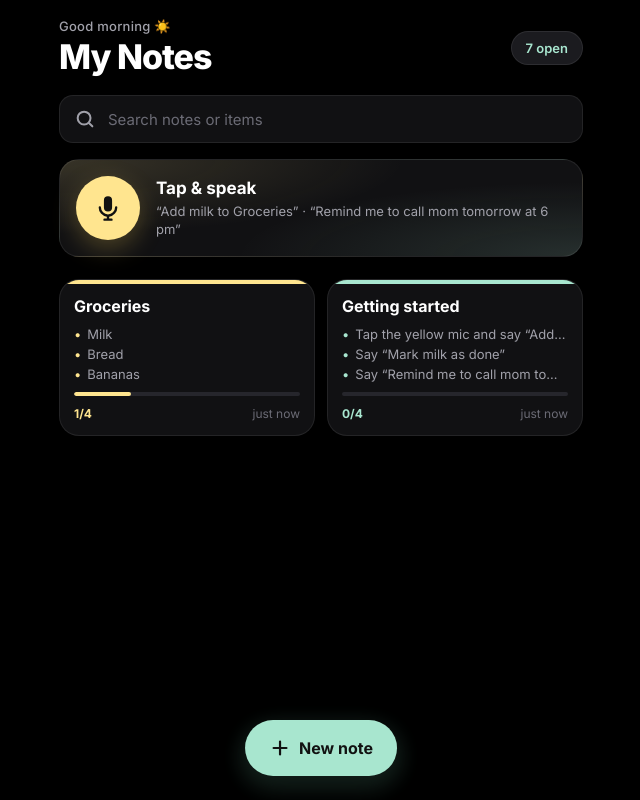
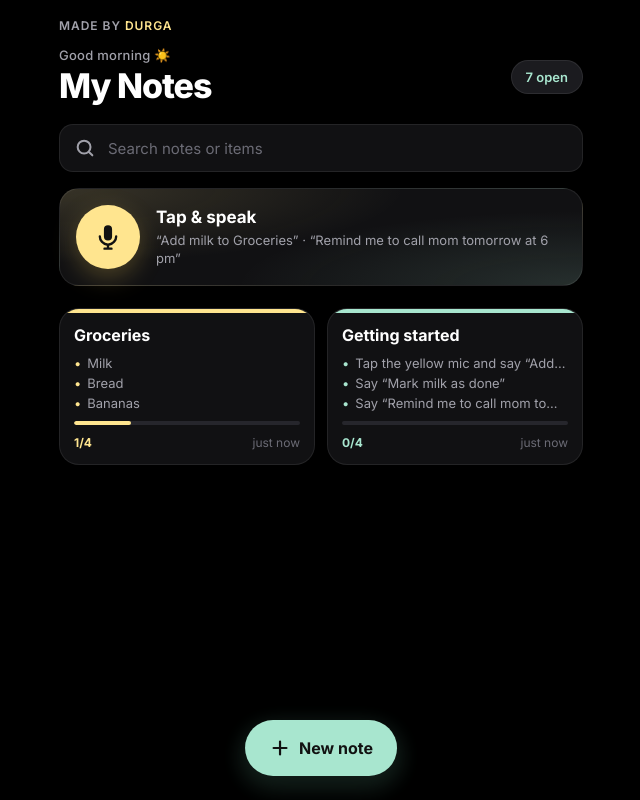
Before and after one commit to sureshfeb4-sys/Github_Demo, a plain HTML site: page index.html in a window 1280 px wide. Shown: the whole page, without its empty margins (319-959 px from the left). Drawn offline with Linux system fonts and the light colour scheme.

Commit message:
Add "made by Durga" credit to the home screen
Co-Authored-By: Claude Opus 5.5 <noreply@anthropic.com>
Claude-Session: https://claude.ai/code/session_01BmffVfLvfun24tntJFcfRv

```diff
--- a/index.html
+++ b/index.html
@@ -32,6 +32,7 @@
   <div class="app" id="app">
     <!-- ============ SCREEN 1: NOTES LIST ============ -->
     <section class="screen" id="screen-home" aria-label="All notes">
+      <p class="made-by">made by <span>Durga</span></p>
       <header class="topbar">
         <div>
           <p class="eyebrow" id="greeting">Hello</p>
--- a/styles.css
+++ b/styles.css
@@ -67,6 +67,11 @@ button { cursor: pointer; border: 0; background: none; }
   padding: 8px 14px; border-radius: 999px; font-size: 13px; font-weight: 600; color: var(--green);
   white-space: nowrap;
 }
+
+.made-by {
+  margin: 0 0 14px; font-size: 12px; font-weight: 600; letter-spacing: 0.08em; text-transform: uppercase; color: var(--muted);
+}
+.made-by span { color: var(--yellow); }
 
 /* ---------- Search ---------- */
 .search {
```
